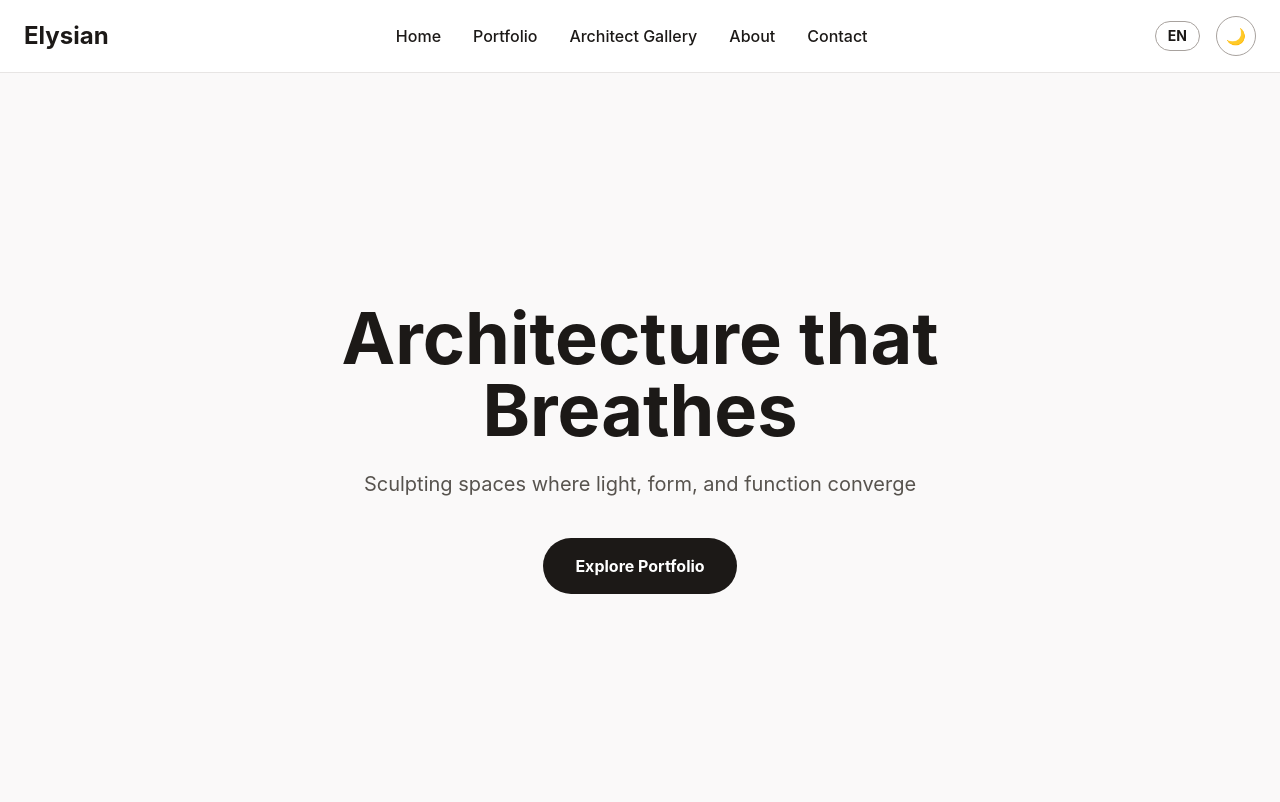
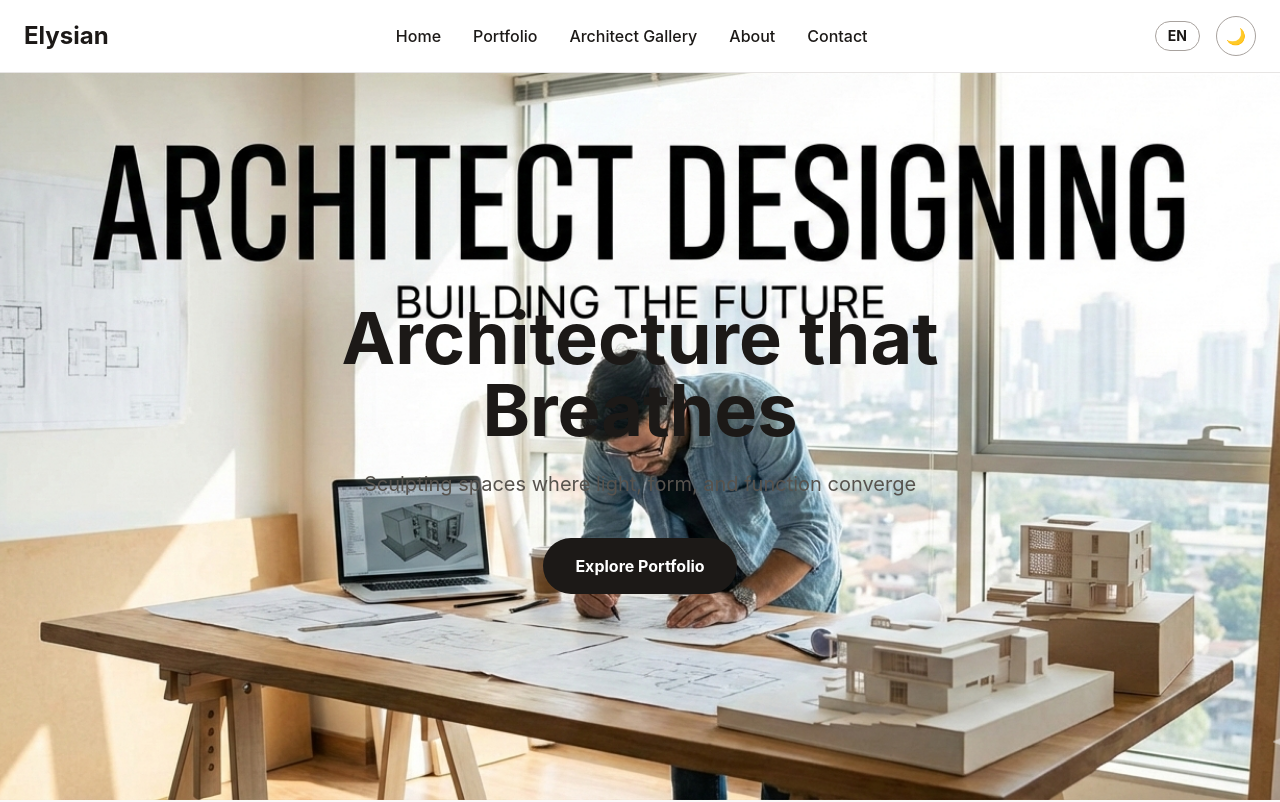
Before and after one commit to darshanng1/elysian-architects-demo, a React (Vite) app: page / in a window 1280 px wide. Shown: the top 802 px of the page. Built offline with nearby package versions, Linux system fonts and the light colour scheme.

Commit message:
Update App.tsx
Hero image replace

```diff
--- a/src/App.tsx
+++ b/src/App.tsx
@@ -118,12 +118,15 @@ export default function App() {
           contact: t("nav.contact"),
         }}
       />
+       <section
+  id="hero"
+  className="min-h-screen flex items-center justify-center pt-24 px-6 bg-cover bg-center"
+  style={{
+    backgroundImage: "url('/images/hero.png')",
+  }}
+>
 
-      {/* HERO */}
-      <section
-        id="hero"
-        className="min-h-screen flex items-center justify-center pt-24 px-6"
-      >
+
         <div className="text-center max-w-4xl">
           <h1 className="text-5xl md:text-7xl font-bold mb-6">
             {t("hero.title")}
```
